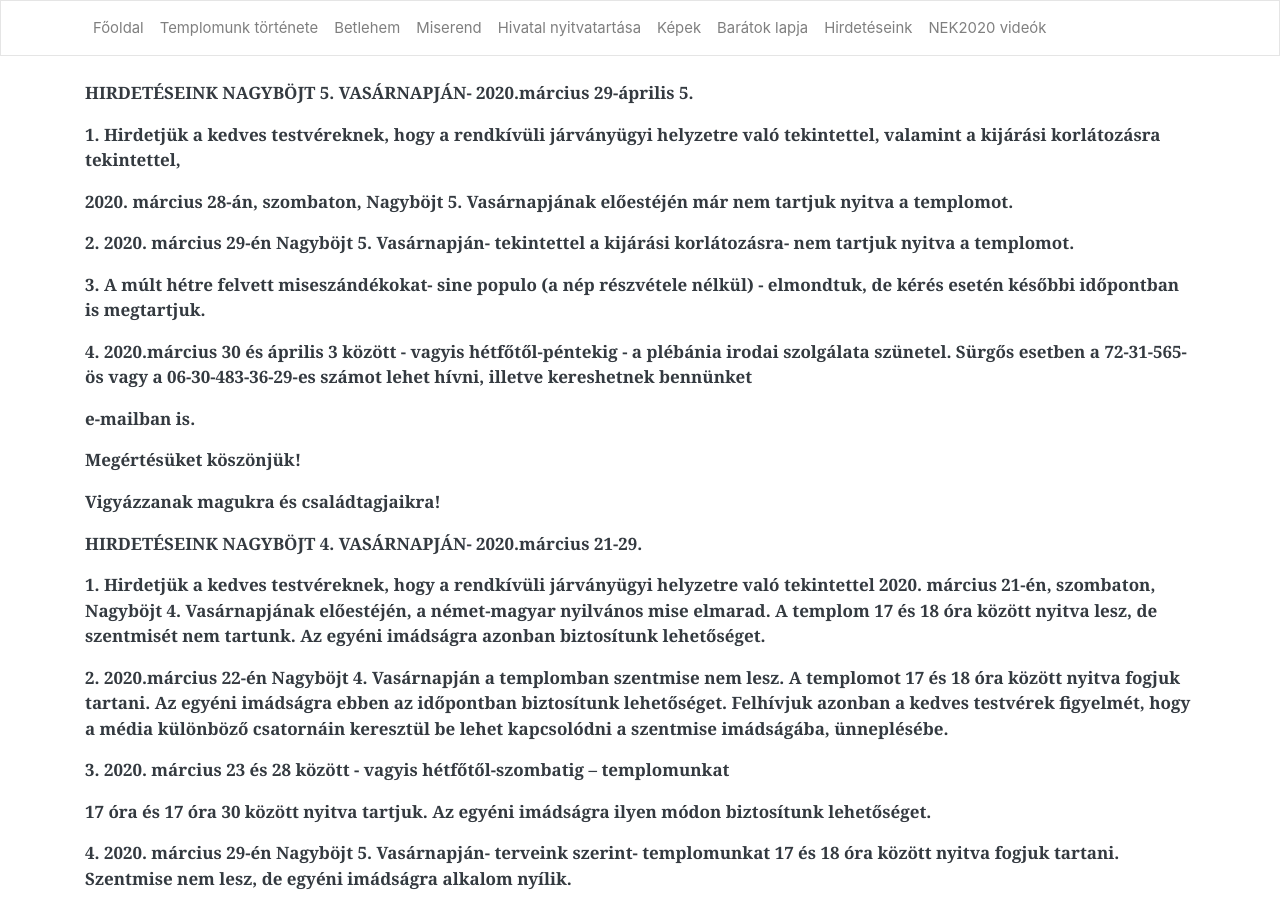
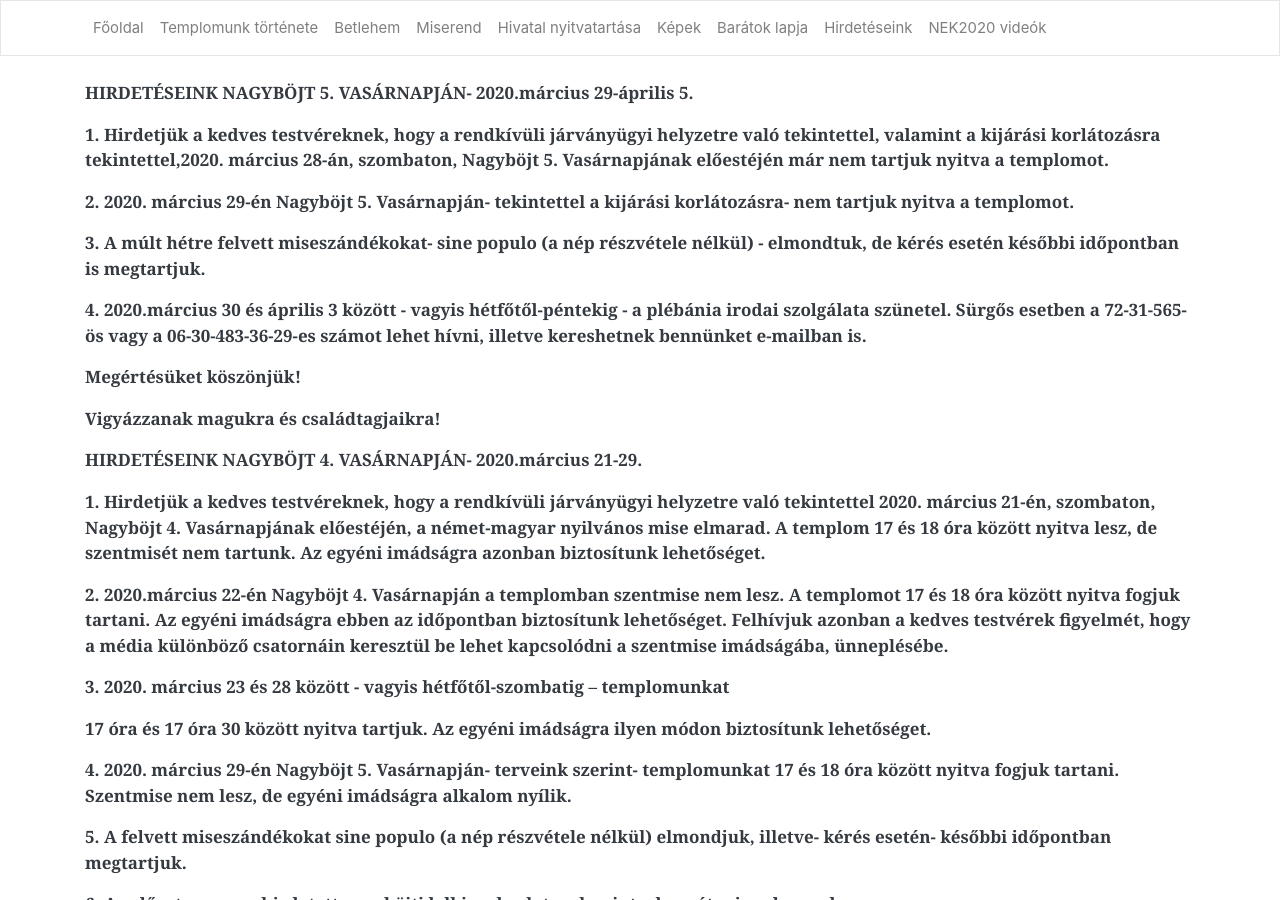
Before and after one commit to pecsi-ferences/pecsi-ferences.github.io, a Jekyll site: the page built from hirdeteseink.md, in a window 1280 px wide and 900 px high. Built offline with Jekyll 4.4.1, drawn with Linux system fonts in a browser that asks for light colours; nearby versions of some CDN libraries.

```diff
--- a/hirdeteseink.md
+++ b/hirdeteseink.md
@@ -5,17 +5,13 @@ title: Hirdetéseink
 ---
 **HIRDETÉSEINK NAGYBÖJT 5. VASÁRNAPJÁN- 2020.március 29-április 5.**
 
-**1. Hirdetjük a kedves testvéreknek, hogy a rendkívüli járványügyi helyzetre való tekintettel, valamint a kijárási korlátozásra tekintettel,**
-
-**2020. március 28-án, szombaton, Nagyböjt 5. Vasárnapjának előestéjén már nem tartjuk nyitva a templomot.**
+**1. Hirdetjük a kedves testvéreknek, hogy a rendkívüli járványügyi helyzetre való tekintettel, valamint a kijárási korlátozásra tekintettel,2020. március 28-án, szombaton, Nagyböjt 5. Vasárnapjának előestéjén már nem tartjuk nyitva a templomot.**
 
 **2. 2020. március 29-én Nagyböjt 5. Vasárnapján- tekintettel a kijárási korlátozásra- nem tartjuk nyitva a templomot.**
 
 **3. A múlt hétre felvett miseszándékokat- sine populo (a nép részvétele nélkül) - elmondtuk, de kérés esetén későbbi időpontban is megtartjuk.**
 
-**4. 2020.március 30 és április 3 között - vagyis hétfőtől-péntekig - a plébánia irodai szolgálata szünetel. Sürgős esetben a 72-31-565-ös vagy a 06-30-483-36-29-es számot lehet hívni, illetve kereshetnek bennünket**
-
-**e-mailban is.**
+**4. 2020.március 30 és április 3 között - vagyis hétfőtől-péntekig - a plébánia irodai szolgálata szünetel. Sürgős esetben a 72-31-565-ös vagy a 06-30-483-36-29-es számot lehet hívni, illetve kereshetnek bennünket e-mailban is.**
 
 **Megértésüket köszönjük!**
 
```
